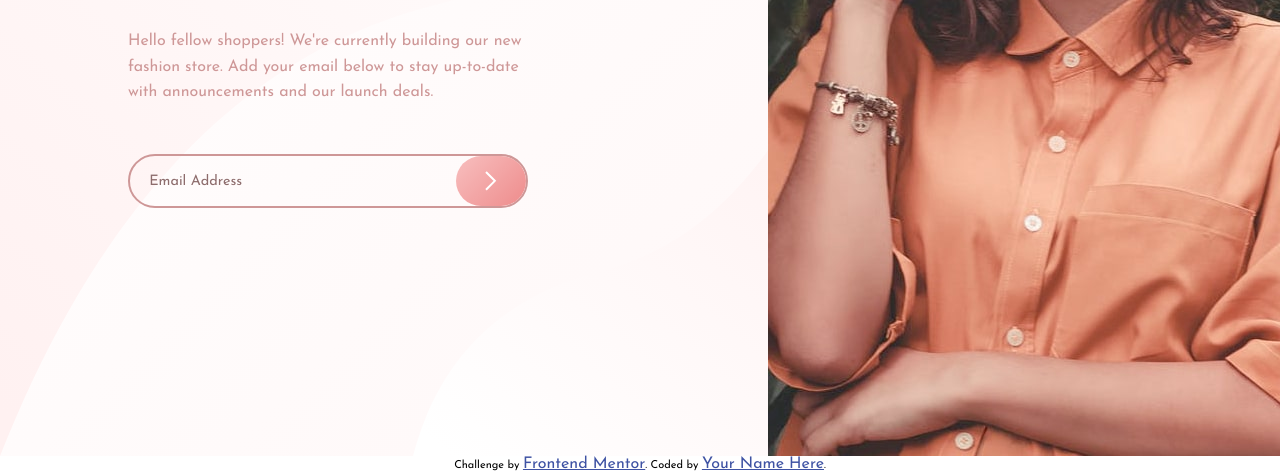
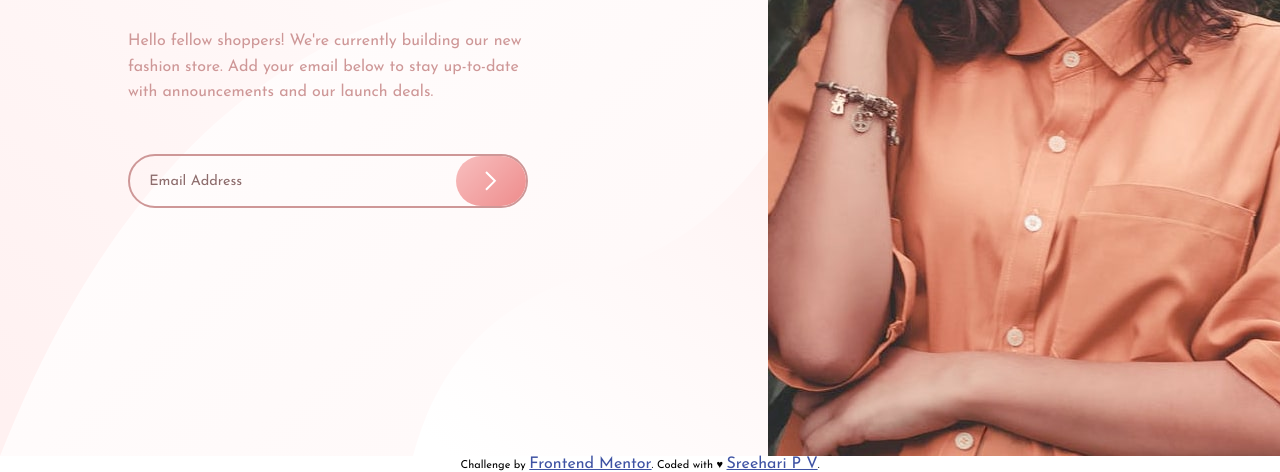
Before and after one commit to sreehariv-code/base-apparel-coming-soon, a plain HTML site: page index.html in a window 1280 px wide. Shown: the part 344-816 px from the top of the page. Drawn offline with Linux system fonts and the light colour scheme.

Commit message:
Update index.html

```diff
--- a/index.html
+++ b/index.html
@@ -65,8 +65,8 @@
   <footer>
     <p class="attribution">
       Challenge by
-      <a href="https://www.frontendmentor.io?ref=challenge" target="_blank">Frontend Mentor</a>. Coded by <a
-        href="#">Your Name Here</a>.
+      <a href="https://www.frontendmentor.io?ref=challenge" target="_blank">Frontend Mentor</a>. Coded with &hearts; <a
+        href="https://github.com/sreehariv-code">Sreehari P V</a>.
     </p>
   </footer>
 </body>
```
